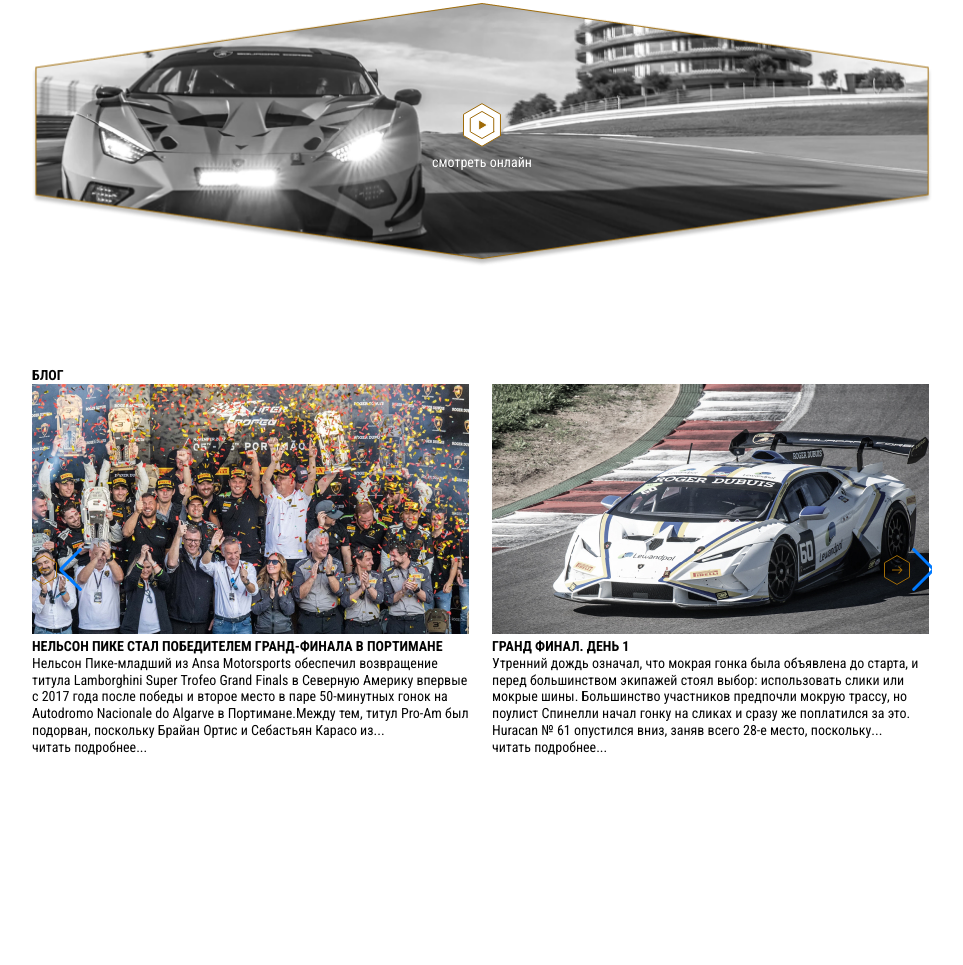
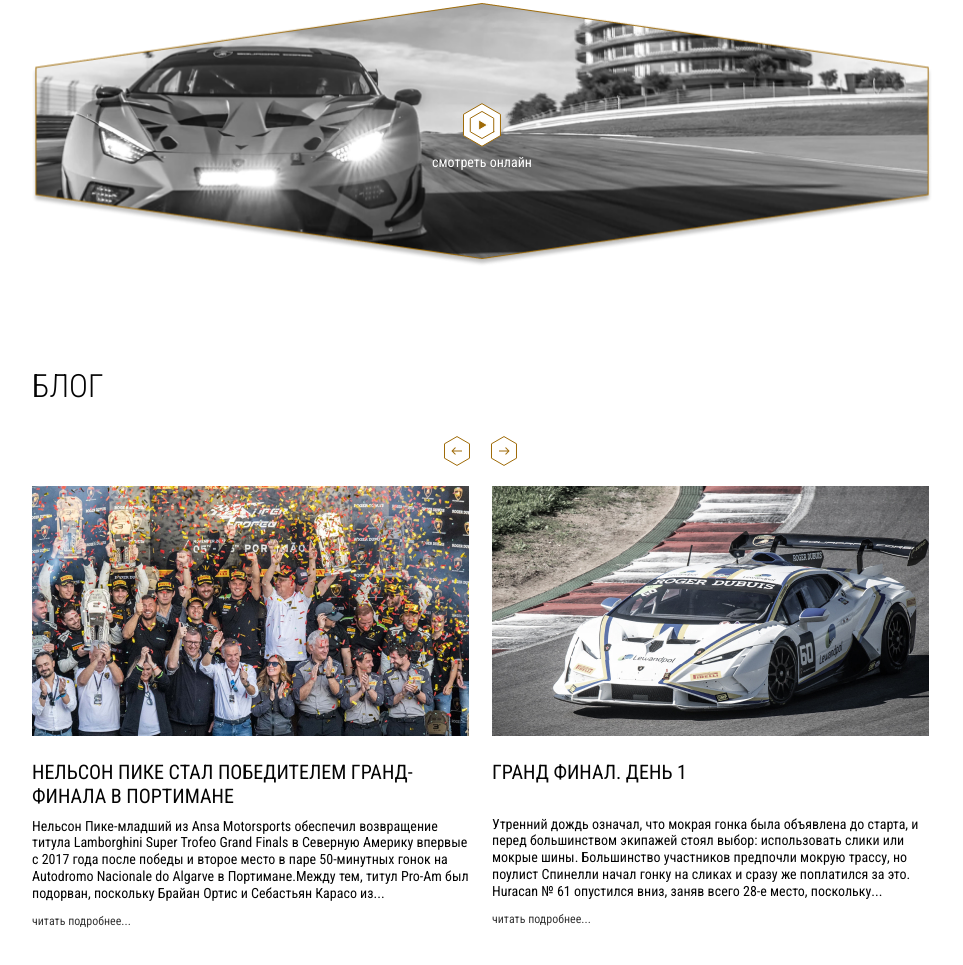
Before and after one commit to SergTemnikov/lamba-html-css-js-, a plain HTML site: page index.html in a window 1280 px wide. Shown: the part 4607-5572 px from the top of the page, without its empty margins (158-1121 px from the left). Before the commit the page ends 5363 px from the top, so only its background shows below. Drawn offline with nearby package versions, Linux system fonts and the light colour scheme.

Commit message:
Finished slider

```diff
--- a/css/style.css
+++ b/css/style.css
@@ -233,8 +233,6 @@
   color: #fff;
 }
 
-.container {}
-
 .evo-black__inner {
   position: relative;
 }
@@ -297,8 +295,6 @@
   text-transform: uppercase;
 }
 
-.evo-white {}
-
 .evo-white__inner {
   padding-top: 126px;
   position: relative;
@@ -353,9 +349,61 @@
   text-align: center;
 }
 
-.evo-white__video-link span{
+.evo-white__video-link span {
   display: block;
   color: #fff;
 }
 
-.evo-white__video-icon {}
+.blog {
+  margin-bottom: 100px;
+}
+
+.blog__title {
+  font-weight: 300;
+  font-size: 32px;
+  margin-bottom: 30px;
+  text-transform: uppercase;
+}
+
+.swiper-wrapper {
+  position: relative;
+  padding-top: 50px;
+  margin-bottom: 100px;
+}
+
+.blog__item-img {
+  margin-bottom: 20px;
+}
+
+.blog__item-title {
+  font-weight: 400;
+  font-size: 20px;
+  text-transform: uppercase;
+  min-height: 46px;
+  margin-bottom: 10px;
+}
+
+.blog__item-text {
+  margin-bottom: 10px;
+}
+
+.blog__item-link {
+  font-size: 12px;
+  color: #363636;
+}
+
+.blog__button {
+  position: absolute;
+  top: 0;
+  cursor: pointer;
+  z-index: 1;
+  left: 50%;
+}
+
+.swiper-button-left {
+  transform: translateX(-40px);
+}
+
+.swiper-button-right {
+  transform: translateX(7px);
+}
--- a/index.html
+++ b/index.html
@@ -6,8 +6,8 @@
   <meta name="viewport" content="width=device-width, initial-scale=1.0">
   <meta http-equiv="X-UA-Compatible" content="ie=edge">
   <title>Lamborghini</title>
-  <link rel="stylesheet" href="../css/reset.css">
-  <link rel="stylesheet" href="../css/style.css">
+  <link rel="stylesheet" href="css/reset.css">
+  <link rel="stylesheet" href="css/style.css">
   <link rel="preconnect" href="https://fonts.googleapis.com">
   <link rel="preconnect" href="https://fonts.gstatic.com" crossorigin>
   <link href="https://fonts.googleapis.com/css2?family=Roboto+Condensed:ital,wght@0,300;0,400;0,700;1,400&display=swap"
@@ -311,13 +311,14 @@
               </a>
             </div>
           </div>
-          <div class="swiper-button-prev">
-            <img src="../images/blog/arrow-left.svg" alt="arrow-left">
+          <div class="blog__button swiper-button-left">
+            <img src="images/blog/arrow-left.svg" alt="arrow-left">
           </div>
-          <div class="swiper-button-next">
-            <img src="../images/blog/arrow-right.svg" alt="arrow-right">
+          <div class="blog__button swiper-button-right">
+            <img src="images/blog/arrow-right.svg" alt="arrow-right">
           </div>
         </div>
+
       </div>
     </section>
   </main>
--- a/js/main.js
+++ b/js/main.js
@@ -1,9 +1,10 @@
+
 const swiper = new Swiper('.swiper', {
   loop: true,
   slidesPerView: 2,
   spaceBetween: 20,
   navigation: {
-    nextEl: '.swiper-button-next',
-    prevEl: '.swiper-button-prev',
+    nextEl: '.swiper-button-right',
+    prevEl: '.swiper-button-left',
   }
 });
```
